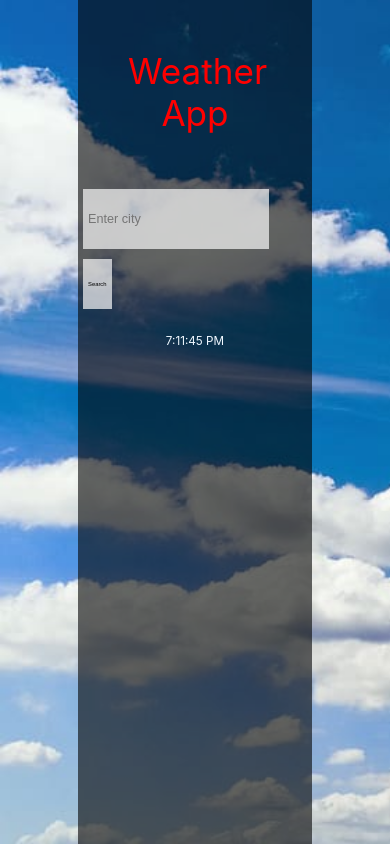
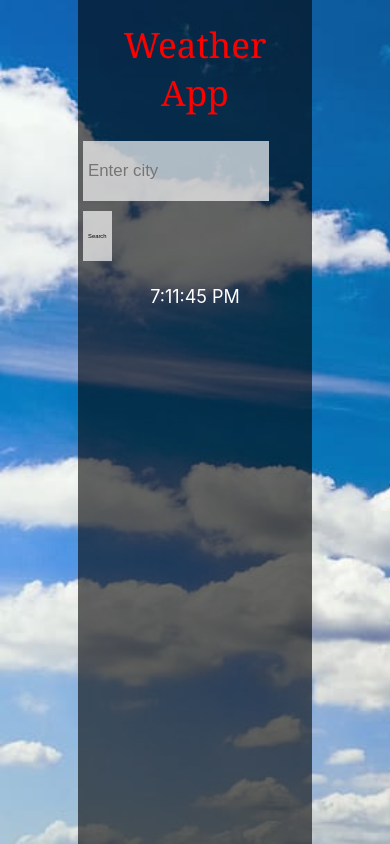
Before and after one commit to seansiganoff/weather-app, a React (Create React App) app: page / in a window 390 px wide. Built offline with nearby package versions, Linux system fonts and the light colour scheme.

Commit message:
fixed responsive bug

```diff
--- a/src/Components/app/App.css
+++ b/src/Components/app/App.css
@@ -3,16 +3,18 @@
   background-image: url('./clear.jpg');
   background-repeat: no-repeat;
   background-size: cover;
-  height: 100vh;
+  height: 100%;
   width: auto;
   margin: 0;
+  padding: 0;
 }
 
 .overlay-container {
   background-color: rgba(0, 0, 0, 0.591);
   width: 60%;
   margin: 0 auto;
-  height: 100%;
+  height: 100vh;
+  padding: 0;
 }
 
 .heading {
@@ -22,7 +24,7 @@
   color: rgb(255, 0, 0);
   font-size: 5vw;
   font-weight: 400;
-
+  font-family: Georgia, 'Times New Roman', Times, serif;
 }
 
 
@@ -52,13 +54,16 @@
   justify-content: center;
   font-size: 3vw;
   margin: 20px;
-  color: aliceblue;
+  color: rgb(255, 255, 255);
 }
 
 .result-container {
-  display: grid;
+  display: flex;
   align-items: center;
   justify-content: center;
+  padding: 0;
+  margin: 0;
+
 }
 
 
@@ -85,11 +90,15 @@
 @media only screen and (max-width: 600px)  {
   .heading {
     font-size: 9vw;
+    padding: 20px;
   }
 
   .input {
-    font-size: 1.5vh;
+    font-size: 2vh;
   }
 
+  .clock {
+    font-size: large;
+  }
 
 }
--- a/src/Components/app/App.js
+++ b/src/Components/app/App.js
@@ -25,9 +25,10 @@ function App() {
 
 
   return (
-    <div className='appContainer'>
-      <div className='overlay-container'>
-        <h1 className='heading'>Weather App</h1>
+    <section>
+      <div className='appContainer'>
+        <div className='overlay-container'>
+          <h1 className='heading'>Weather App</h1>
           <div className='input-container'>
             <form onSubmit={getWeather}>
               <input
@@ -43,9 +44,7 @@ function App() {
           <div className='clock'>
             <Clock />
           </div>
-
           <div className='result-container'>
-
             {typeof weatherData.main === 'undefined' ? (
               <></>
             ) : (
@@ -57,8 +56,9 @@ function App() {
 
             ) }
           </div>
+        </div>
       </div>
-    </div>
+    </section>
   );
 
 }
--- a/src/Components/results/Results.css
+++ b/src/Components/results/Results.css
@@ -7,8 +7,8 @@
     font-weight: 400;
     background: rgba(0, 0, 0, 0);
     padding: 10px;
-    width: 20vw;
     margin-top: 5%;
+    text-align: center;
 }
 
 p {
```
